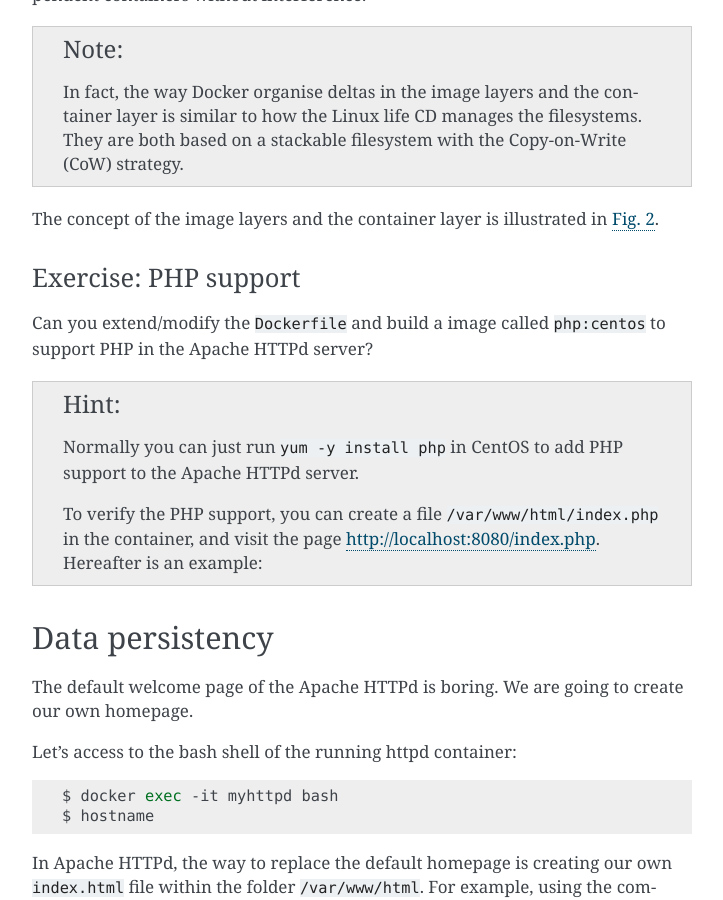
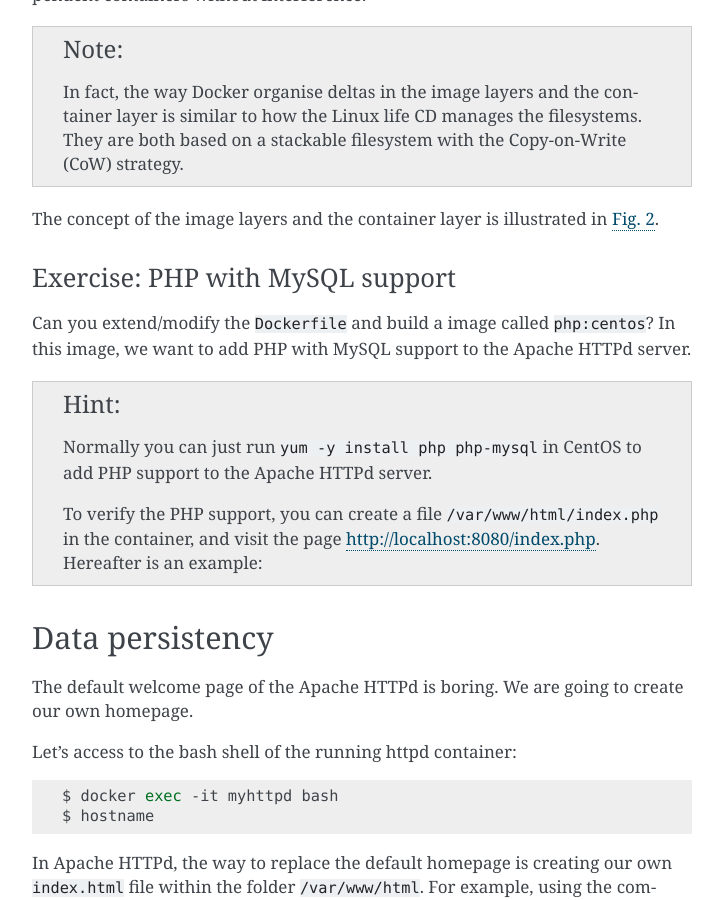
Before and after one commit to Donders-Institute/docker-swarm-setup, a Sphinx documentation site: the page built from doc/tutorial/basic.rst, in a window 1280 px wide and 900 px high, scrolled down 4580 px. Shown: the whole window, without its empty margins (388-1111 px from the left). Built offline with Sphinx 7.4.7, drawn with Linux system fonts in a browser that asks for light colours; some of the changed text lies outside the part shown.

Commit message:
Update basic.rst

```diff
--- a/doc/tutorial/basic.rst
+++ b/doc/tutorial/basic.rst
@@ -152,13 +152,13 @@ When running the container from a image, Docker creates a new writable layer (a.
 
 The concept of the image layers and the container layer is illustrated in :numref:`containerlayers`.
 
-Exercise: PHP support
----------------------
+Exercise: PHP with MySQL support
+--------------------------------
 
-Can you extend/modify the ``Dockerfile`` and build a image called ``php:centos`` to support PHP in the Apache HTTPd server?
+Can you extend/modify the ``Dockerfile`` and build a image called ``php:centos``?  In this image, we want to add PHP with MySQL support to the Apache HTTPd server.
 
 .. hint::
-    Normally you can just run ``yum -y install php`` in CentOS to add PHP support to the Apache HTTPd server.
+    Normally you can just run ``yum -y install php php-mysql`` in CentOS to add PHP support to the Apache HTTPd server.
 
     To verify the PHP support, you can create a file ``/var/www/html/index.php`` in the container, and visit the page `http://localhost:8080/index.php <http://localhost:8080/index.php>`_.  Hereafter is an example:
 
```
